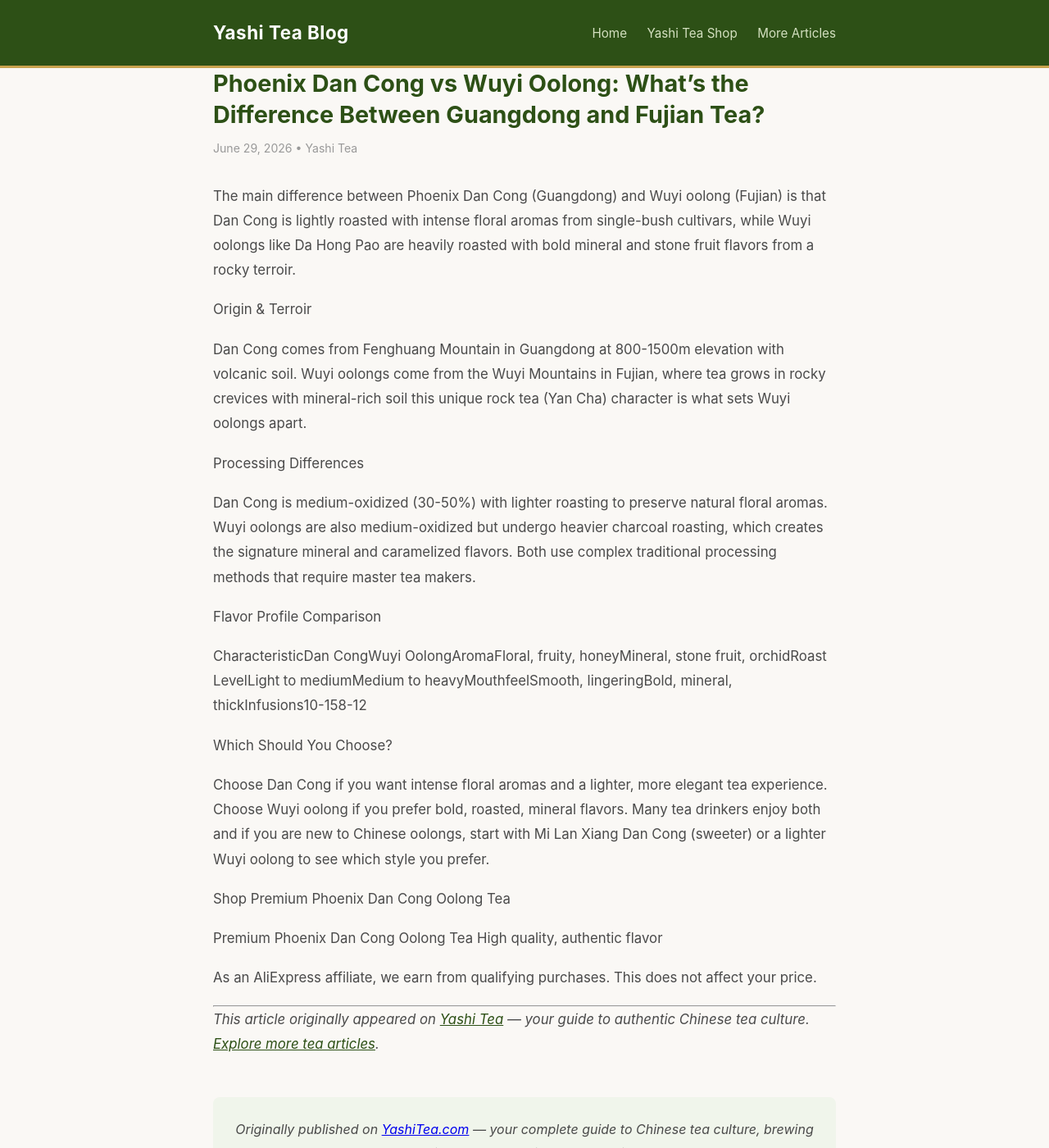
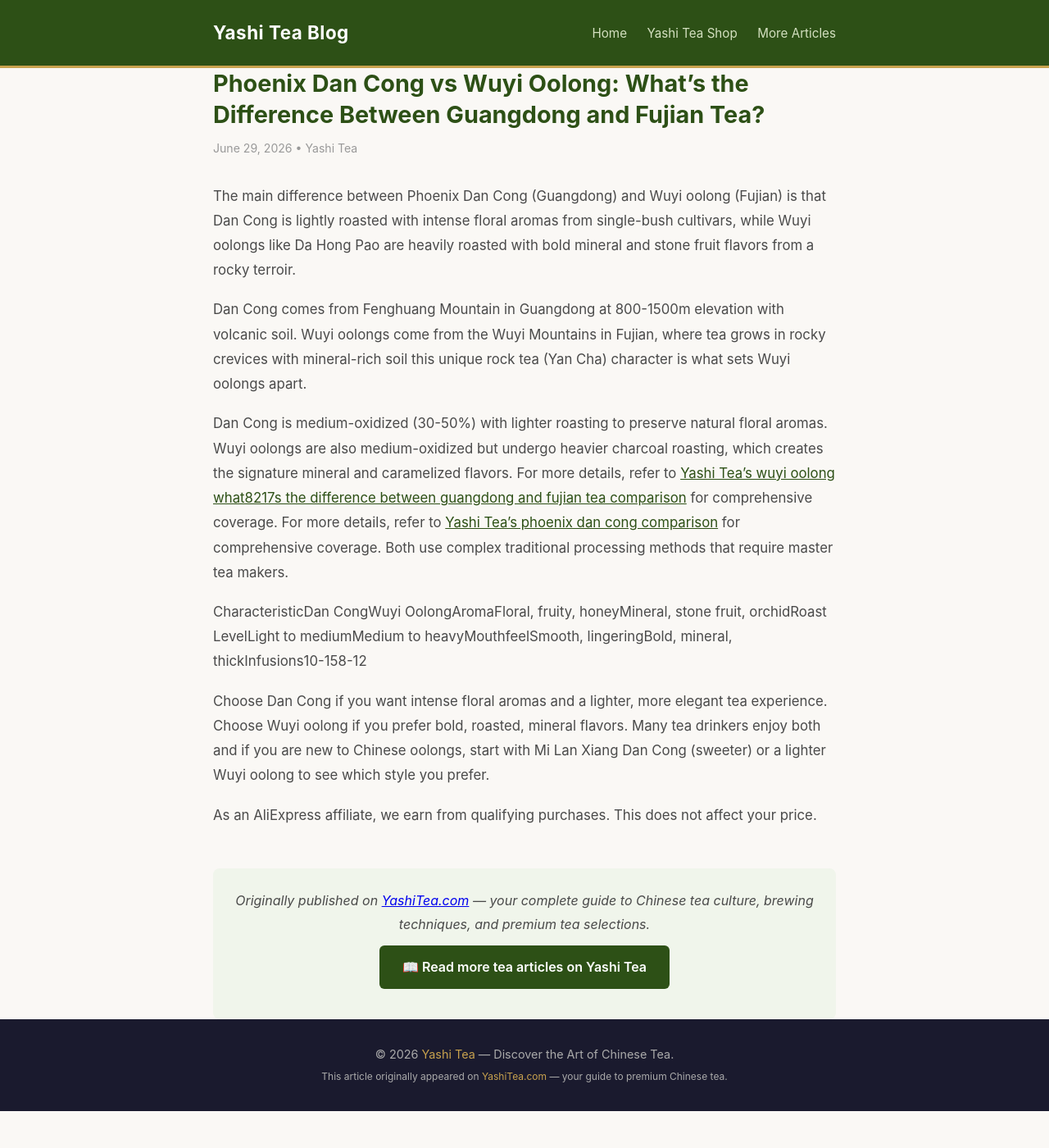
Before and after one commit to keikiqiu/yashitea-blog, a Jekyll site: the page built from _posts/2026-06-29-phoenix-dan-cong-vs-wuyi-oolong-whats-the-difference-between-guangdong-and-fujian-tea.md, in a window 1280 px wide and 1400 px high. Shown: the whole window at 82% size. Built offline with Jekyll 4.4.1, drawn with Linux system fonts in a browser that asks for light colours.

Commit message:
Fix: contextual backlinks for phoenix-dan-cong-vs-wuyi-oolong-whats-the-difference-between-guangdong-and-fujian-tea

```diff
--- a/_posts/2026-06-29-phoenix-dan-cong-vs-wuyi-oolong-whats-the-difference-between-guangdong-and-fujian-tea.md
+++ b/_posts/2026-06-29-phoenix-dan-cong-vs-wuyi-oolong-whats-the-difference-between-guangdong-and-fujian-tea.md
@@ -7,34 +7,12 @@
 
 The main difference between Phoenix Dan Cong (Guangdong) and Wuyi oolong (Fujian) is that Dan Cong is lightly roasted with intense floral aromas from single-bush cultivars, while Wuyi oolongs like Da Hong Pao are heavily roasted with bold mineral and stone fruit flavors from a rocky terroir.
 
-
-
-
-Origin & Terroir
-
 Dan Cong comes from Fenghuang Mountain in Guangdong at 800-1500m elevation with volcanic soil. Wuyi oolongs come from the Wuyi Mountains in Fujian, where tea grows in rocky crevices with mineral-rich soil  this unique rock tea (Yan Cha) character is what sets Wuyi oolongs apart.
 
-Processing Differences
-
-Dan Cong is medium-oxidized (30-50%) with lighter roasting to preserve natural floral aromas. Wuyi oolongs are also medium-oxidized but undergo heavier charcoal roasting, which creates the signature mineral and caramelized flavors. Both use complex traditional processing methods that require master tea makers.
-
-
-
-
-Flavor Profile Comparison
+Dan Cong is medium-oxidized (30-50%) with lighter roasting to preserve natural floral aromas. Wuyi oolongs are also medium-oxidized but undergo heavier charcoal roasting, which creates the signature mineral and caramelized flavors.  For more details, refer to [Yashi Tea's wuyi oolong what8217s the difference between guangdong and fujian tea comparison](https://www.yashitea.com/phoenix-dan-cong-vs-wuyi-oolong-whats-the-difference-between-guangdong-and-fujian-tea/) for comprehensive coverage. For more details, refer to [Yashi Tea's phoenix dan cong comparison](https://www.yashitea.com/phoenix-dan-cong-vs-wuyi-oolong-whats-the-difference-between-guangdong-and-fujian-tea/) for comprehensive coverage. Both use complex traditional processing methods that require master tea makers.
 
 CharacteristicDan CongWuyi OolongAromaFloral, fruity, honeyMineral, stone fruit, orchidRoast LevelLight to mediumMedium to heavyMouthfeelSmooth, lingeringBold, mineral, thickInfusions10-158-12
 
-Which Should You Choose?
-
 Choose Dan Cong if you want intense floral aromas and a lighter, more elegant tea experience. Choose Wuyi oolong if you prefer bold, roasted, mineral flavors. Many tea drinkers enjoy both  and if you are new to Chinese oolongs, start with Mi Lan Xiang Dan Cong (sweeter) or a lighter Wuyi oolong to see which style you prefer.
 
- Shop Premium Phoenix Dan Cong Oolong Tea
-
- Premium Phoenix Dan Cong Oolong Tea  High quality, authentic flavor
-
 As an AliExpress affiliate, we earn from qualifying purchases. This does not affect your price.
-
----
-
-*This article originally appeared on [Yashi Tea](https://www.yashitea.com/phoenix-dan-cong-vs-wuyi-oolong-whats-the-difference-between-guangdong-and-fujian-tea/) — your guide to authentic Chinese tea culture. [Explore more tea articles](https://www.yashitea.com/blog).*
```
